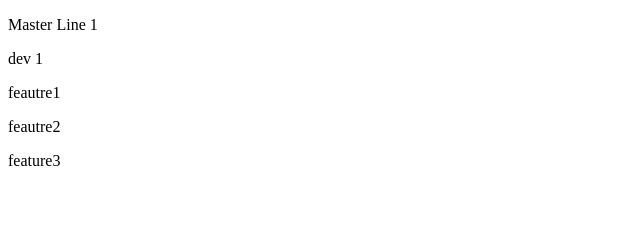
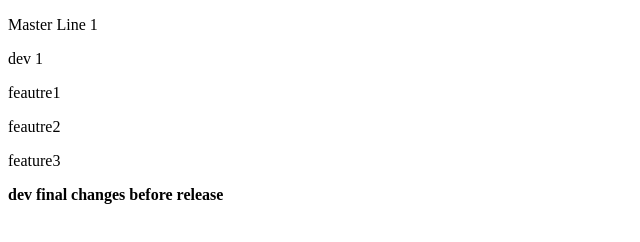
Before and after one commit to GoudaPrabhat/GitTrng, a plain HTML site: page index.html in a window 1280 px wide. Shown: the whole page, without its empty margins (0-640 px from the left). Drawn offline with Linux system fonts and the light colour scheme.

Commit message:
Final changes before release

```diff
--- a/index.html
+++ b/index.html
@@ -12,5 +12,7 @@
         <p>feautre1</p>
         <p>feautre2</p>
         <p>feature3</p>
+
+        <b>dev final changes before release</b>
     </body>
 </html>
```
